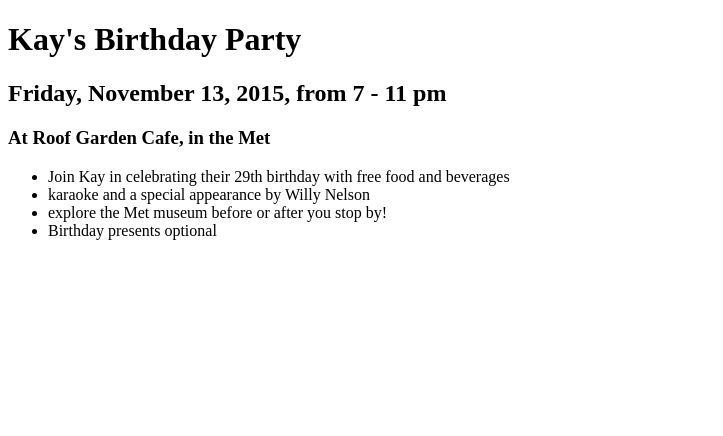
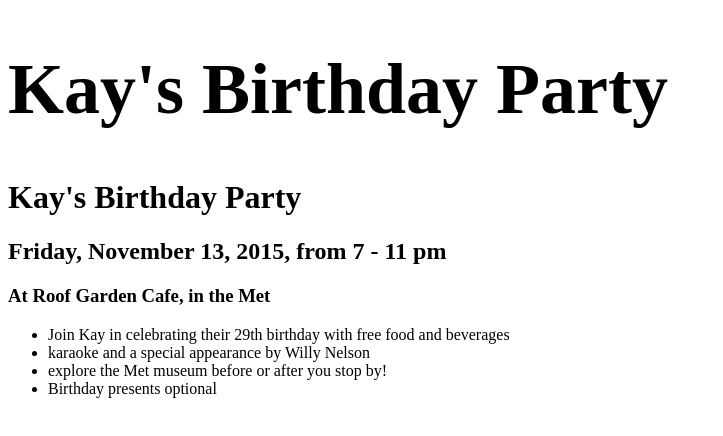
Before and after one commit to AntonV0/birthday-party, a plain HTML site: page index.html in a window 1280 px wide. Shown: the whole page, without its empty margins (0-723 px from the left). Drawn offline with Linux system fonts and the light colour scheme.

Commit message:
Merge unordered-list branch and add big-heading branch

```diff
--- a/index.html
+++ b/index.html
@@ -1,7 +1,7 @@
 <!DOCTYPE html>
 <html>
 <head>
-  <title>Kay's Birthday Party</title>
+  <h1 style="font-size: 72px">Kay's Birthday Party</h1>
 </head>
 <body>
   <h1>Kay's Birthday Party</h1>
```
